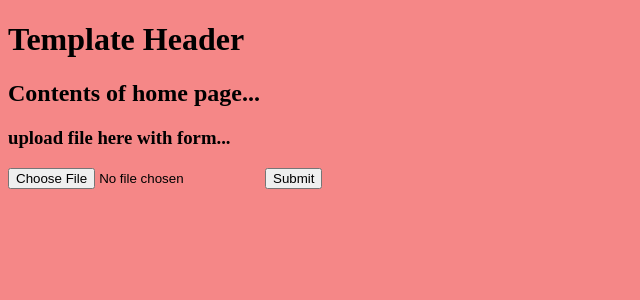
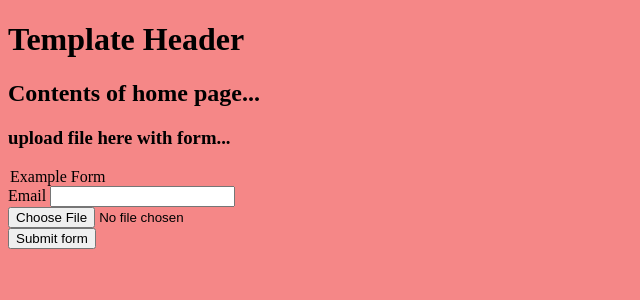
Before and after one commit to edwardcorke/FileFlinger, a Flask app: page / in a window 1280 px wide. Shown: the top 300 px of the page, without its empty margins (0-640 px from the left). Run offline with Flask 2, Linux system fonts and the light colour scheme.

Commit message:
Added upload form

```diff
--- a/serv/forms.py
+++ b/serv/forms.py
@@ -2,10 +2,7 @@ from flask_wtf import FlaskForm
 from wtforms import StringField, SubmitField
 from wtforms.validators import DataRequired, Length, Email
 
-class ExampleForm(FlaskForm):
-    name = StringField('name',
-                       validators=[DataRequired(),
-                                           Length(min=2, max=30)])
+class UploadFile(FlaskForm):
     email = StringField('Email',
                         validators=[DataRequired(),
                                     Email()])
--- a/serv/routes.py
+++ b/serv/routes.py
@@ -1,12 +1,8 @@
 from flask import render_template, url_for, flash, redirect, request, send_file
 from serv import app, db
 from serv.models import Upload
-from serv.forms import ExampleForm
-import secrets
-import datetime
-import pathlib
-import sys
-import os
+from serv.forms import UploadFile
+import secrets, datetime, pathlib, sys, os
 
 
 @app.route("/",  methods=['GET', 'POST'])
@@ -14,20 +10,25 @@ import os
 @app.route("/index",  methods=['GET', 'POST'])
 @app.route("/upload",  methods=['GET', 'POST'])
 def home():
-    if request.method == 'POST':
-        f = request.files['file']
+    uploadForm = UploadFile()
+    if uploadForm.validate_on_submit() and request.method == 'POST':
+        fileReceived = request.files['file']
+
+        if fileReceived.filename == '':
+            flash('No selected file')
+            return redirect(url_for('home'))
 
         hashname = secrets.token_hex(6)
         while Upload.query.filter_by(hashname=hashname).first() is not None:
             hashname = secrets.token_hex(6)
-        uploadInstance = Upload(filename=f.filename, hashname=hashname, datetime=datetime.date.today(), uploaderEmail="uploader@mail.com")
+        uploadInstance = Upload(filename=fileReceived.filename, hashname=hashname, datetime=datetime.date.today(), uploaderEmail="uploader@mail.com")
         db.session.add(uploadInstance)
         db.session.commit()
         flash("Happy sharing! Here's the link: " "\"localhost:5000/v/" + hashname + "\"", 'success')
 
-        f.save("serv\\static\\uploads\\" + hashname)
+        fileReceived.save("serv\\static\\uploads\\" + hashname)
         return redirect(url_for('home'))
-    return render_template('home.html', title="Home Page")
+    return render_template('home.html', title="Home Page", form=uploadForm)
 
 
 @app.route('/v/<downloadToken>')
--- a/serv/templates/home.html
+++ b/serv/templates/home.html
@@ -3,10 +3,26 @@
     <h2>Contents of home page...</h2>
     <h3>upload file here with form...</h3>
 
-    <form action = "http://localhost:5000/" method = "POST"
-         enctype = "multipart/form-data">
-         <input type = "file" name = "file" />
-         <input type = "submit"/>
+    <form action = "http://localhost:5000/" method = "POST" enctype = "multipart/form-data">
+        {{ form.hidden_tag() }}
+        <legend class=""border-bottom mb4>Example Form</legend>
+            <div class="form-group">
+                {{ form.email.label }}
+                {% if form.email.errors %}
+                    {{ form.email }}
+                    {% for error in form.email.errors %}
+                        {{ error }}
+                    {% endfor %}
+                {% else %}
+                    {{ form.email }}
+                {% endif %}
+            </div>
+            <div class="form-group">
+                <input type = "file" name = "file" />
+            </div>
+            <div class="form-group">
+                {{ form.submit }}
+            </div>
       </form>
 
 {% endblock content %}
```
Also changed, not shown: serv/site.db.
